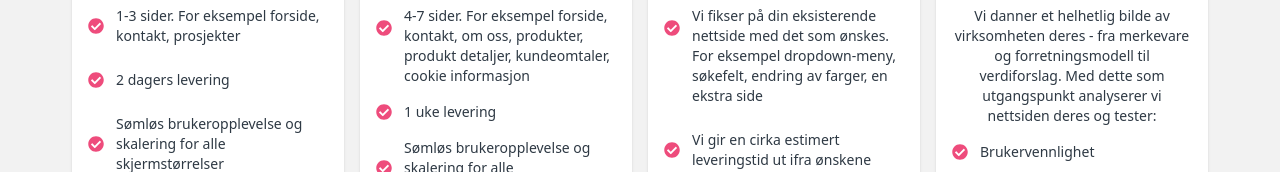
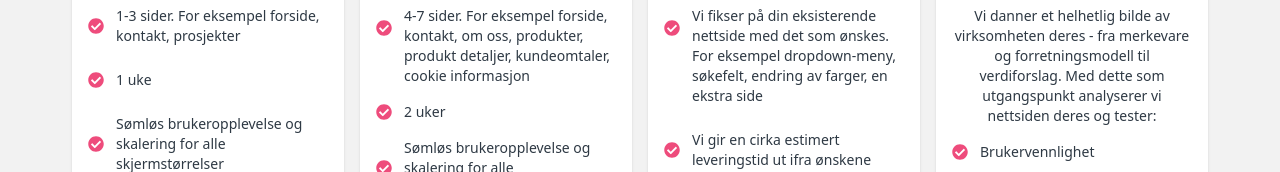
Before and after one commit to elanetto/Kodera, a React (Vite) app: page /omoss in a window 1280 px wide. Shown: the part 758-930 px from the top of the page. Built offline with nearby package versions, Linux system fonts and the light colour scheme; a web font is replaced by a local one.

Commit message:
endret leveringstid

```diff
--- a/src/Components/offers.jsx
+++ b/src/Components/offers.jsx
@@ -23,7 +23,7 @@ export default function Offers() {
               <div className="flex flex-row items-center">
                 <FaCheckCircle className="w-4 h-4 shrink-0 text-[#ee4c7c] mr-3" />
 
-                <p className="text-sm text-[#2e3944] ">2 dagers levering</p>
+                <p className="text-sm text-[#2e3944] ">1 uke</p>
               </div>
             </div>
 
@@ -88,7 +88,7 @@ export default function Offers() {
               <div className="flex flex-row items-center">
                 <FaCheckCircle className="w-4 h-4 shrink-0 text-[#ee4c7c] mr-3" />
 
-                <p className="text-sm text-[#2e3944] ">1 uke levering</p>
+                <p className="text-sm text-[#2e3944] ">2 uker</p>
               </div>
             </div>
 
```
